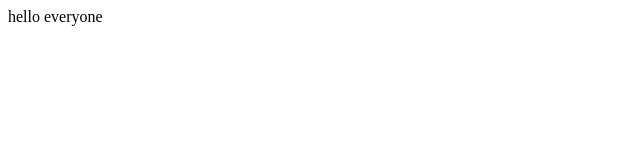
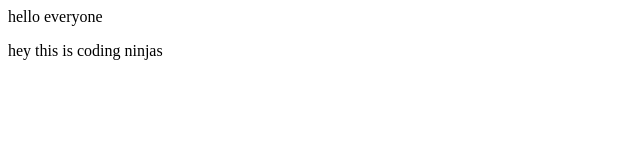
Before and after one commit to gautamr21/LocalRepo, a plain HTML site: page index.html in a window 1280 px wide. Shown: the whole page, without its empty margins (0-640 px from the left). Drawn offline with Linux system fonts and the light colour scheme.

Commit message:
new feature

```diff
--- a/index.html
+++ b/index.html
@@ -1 +1,2 @@
 <p>hello everyone</p>
+<p>hey this is coding ninjas</p>
```
